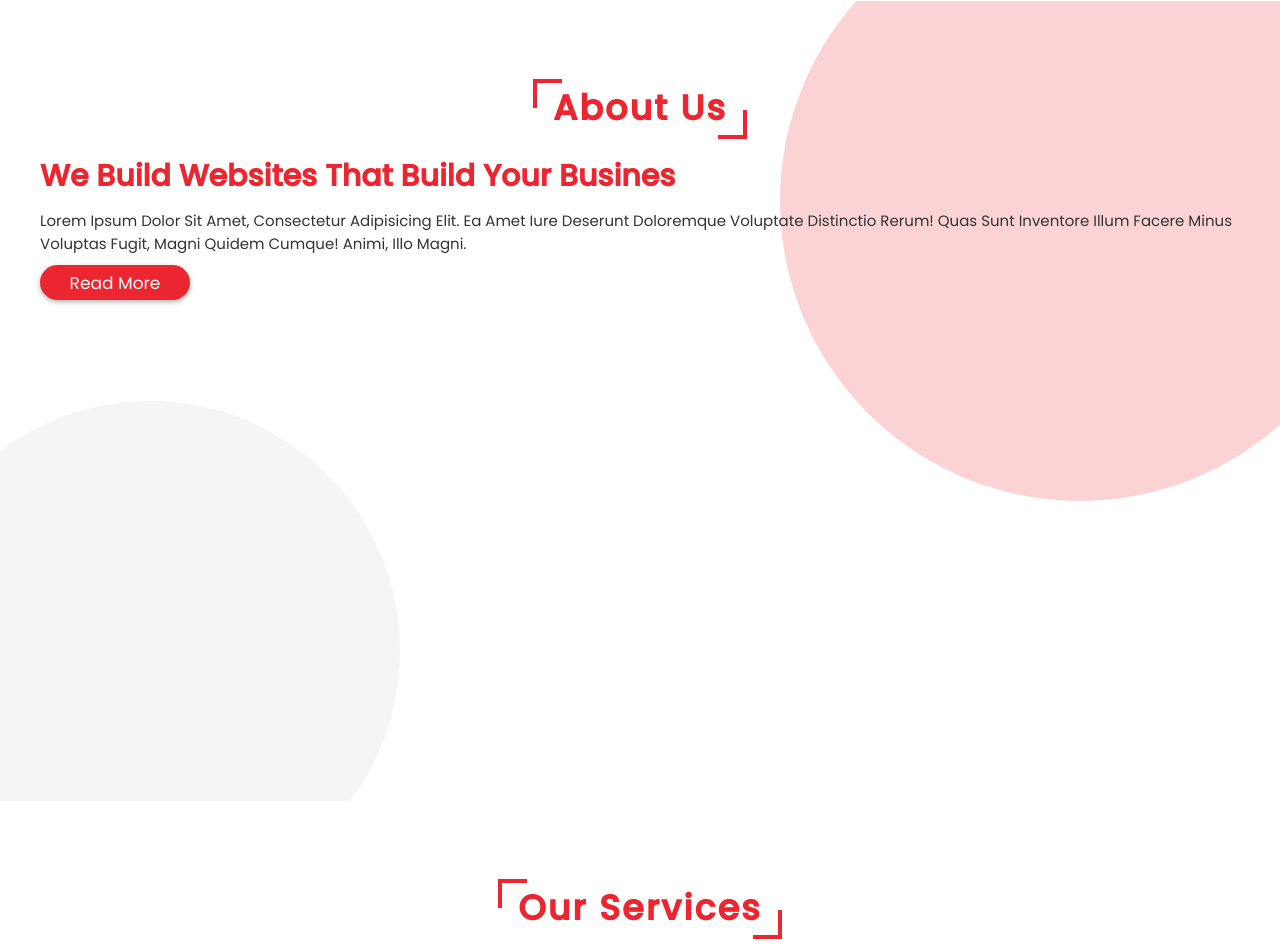
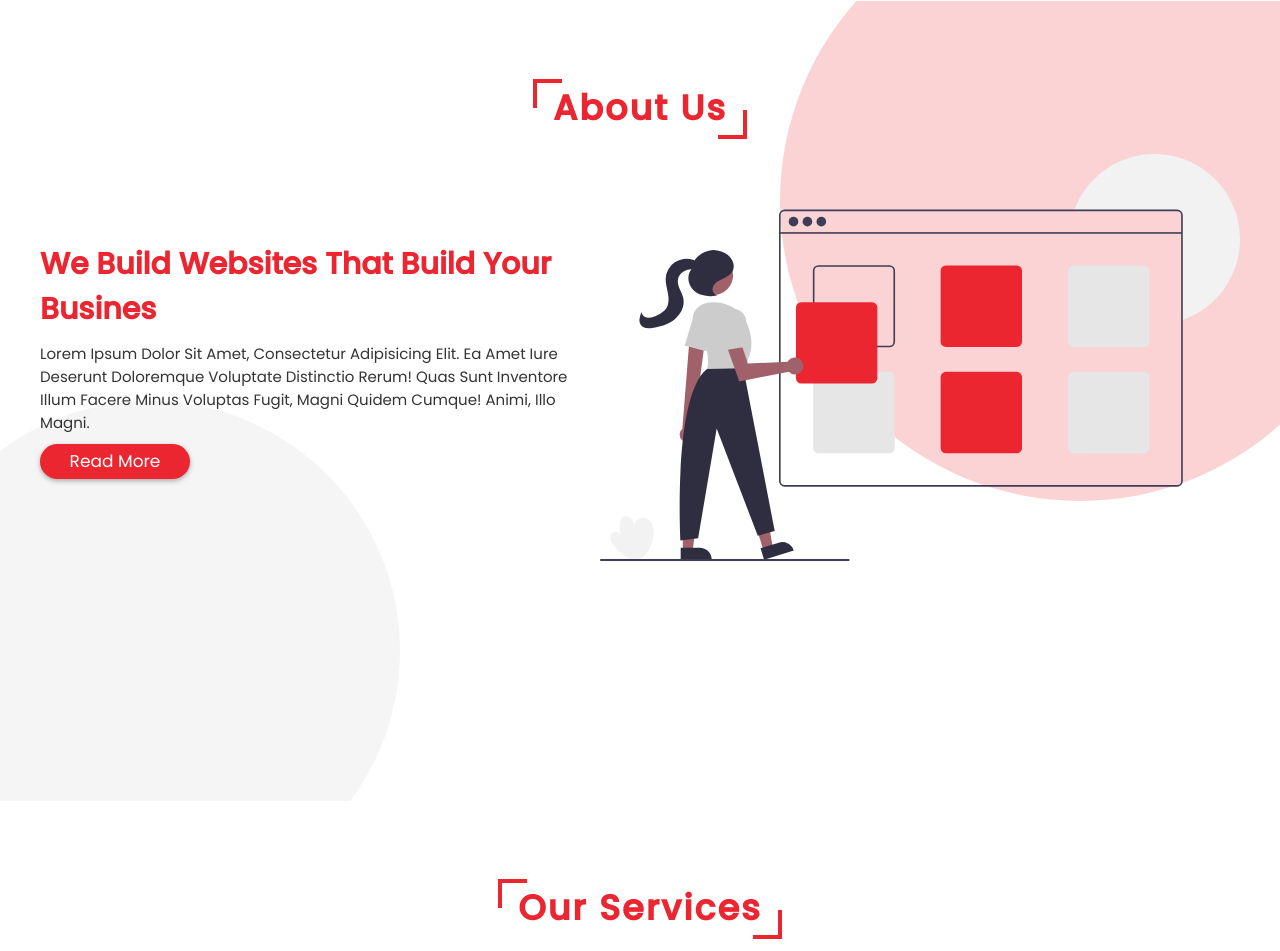
Before and after one commit to Sneha0024/IT-World, a plain HTML site: page index.html in a window 1280 px wide. Shown: the part 799-1750 px from the top of the page. Drawn offline with nearby package versions, Linux system fonts and the light colour scheme; files whose address does not match are found by name.

Commit message:
Update index.html

```diff
--- a/index.html
+++ b/index.html
@@ -79,7 +79,7 @@
   </div>
 
   <div class="image">
-    <img src="images/about.svg" alt="">
+    <img src="about.svg" alt="">
   </div>
 
 </div>
```
